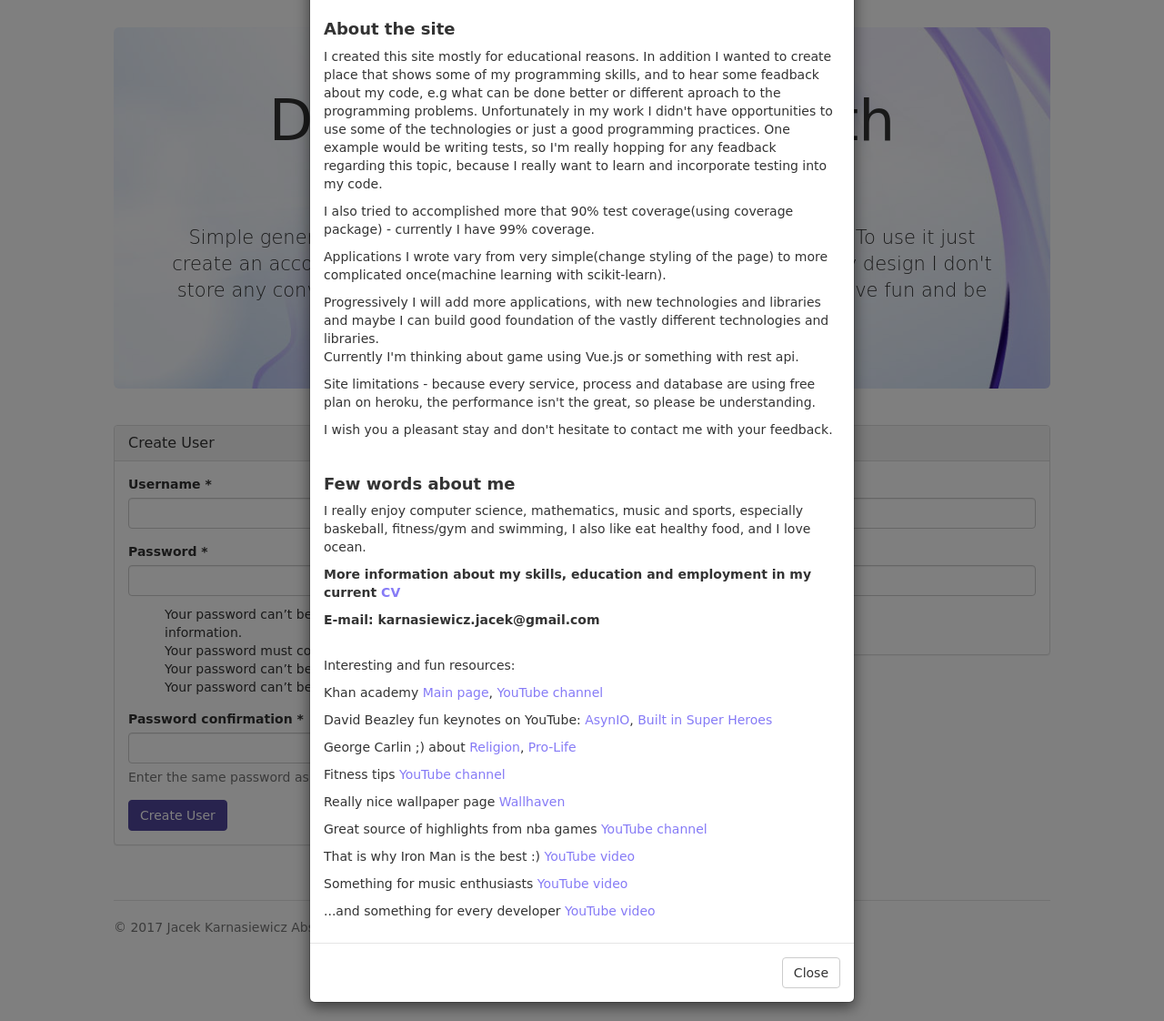
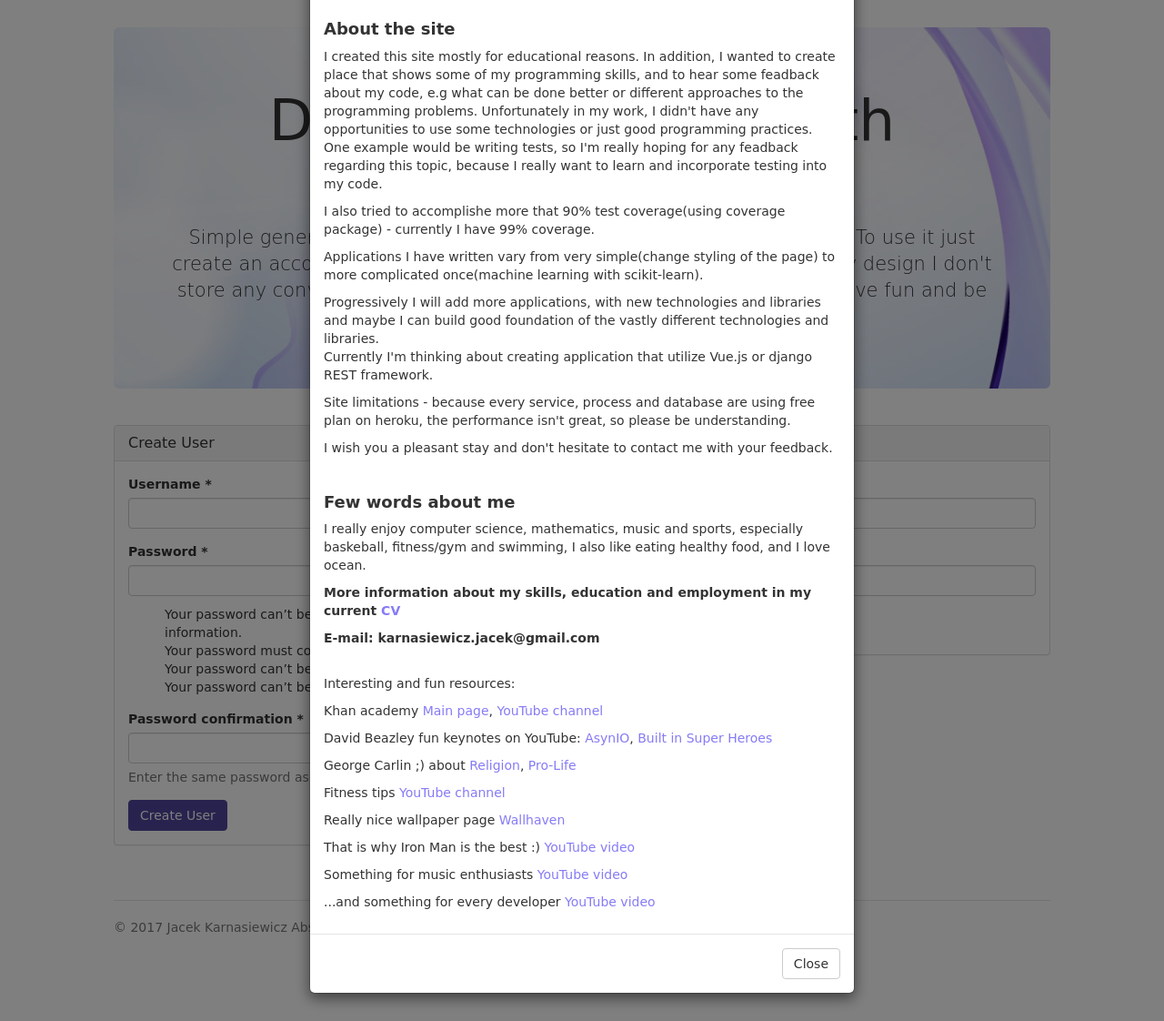
Before and after one commit to JacekKarnasiewicz/HomePage, a Django app: page /auth_chat/ in a window 1280 px wide, after a click on "About/Contact". Shown: the part 91-1213 px from the top of the page at 91% size. Run offline with Django 3.2, Linux system fonts and the light colour scheme; data comes from the database, SQL or seed files in the repository; parts of the project's set-up code (start-up, migrations or seed data) failed here and were passed over; some libraries are stand-ins or nearby versions.

Commit message:
content update

```diff
--- a/HomePage/templates/about_modal.html
+++ b/HomePage/templates/about_modal.html
@@ -9,18 +9,18 @@
 			<div class="modal-body">
 
 				<h4><b>About the site</b></h4>
-				<p>I created this site mostly for educational reasons. In addition I wanted to create place that shows some of my programming skills, and to hear some feadback about my code, e.g what can be done better or different aproach to the programming problems. Unfortunately in my work I didn't have opportunities to use some of the technologies or just a good programming practices. One example would be writing tests, so I'm really hopping for any feadback regarding this topic, because I really want to learn and incorporate testing into my code.
+				<p>I created this site mostly for educational reasons. In addition, I wanted to create place that shows some of my programming skills, and to hear some feadback about my code, e.g what can be done better or different approaches to the programming problems. Unfortunately in my work, I didn't have any opportunities to use some technologies or just good programming practices. One example would be writing tests, so I'm really hoping for any feadback regarding this topic, because I really want to learn and incorporate testing into my code.
 				</p>
-				<p>I also tried to accomplished more that 90% test coverage(using coverage package) - currently I have 99% coverage.</p>
-				<p>Applications I wrote vary from very simple(change styling of the page) to more complicated once(machine learning with scikit-learn).</p>
-				<p>Progressively I will add more applications, with new technologies and libraries and maybe I can build good foundation of the vastly different technologies and libraries.<br>Currently I'm thinking about game using Vue.js or something with rest api.</p>
-				<p>Site limitations - because every service, process and database are using free plan on heroku, the performance isn't the great, so please be understanding.</p>
+				<p>I also tried to accomplishe more that 90% test coverage(using coverage package) - currently I have 99% coverage.</p>
+				<p>Applications I have written vary from very simple(change styling of the page) to more complicated once(machine learning with scikit-learn).</p>
+				<p>Progressively I will add more applications, with new technologies and libraries and maybe I can build good foundation of the vastly different technologies and libraries.<br>Currently I'm thinking about creating application that utilize Vue.js or django REST framework.</p>
+				<p>Site limitations - because every service, process and database are using free plan on heroku, the performance isn't great, so please be understanding.</p>
 				<p>I wish you a pleasant stay and don't hesitate to contact me with your feedback.</p>
 				<br>
 
 
 				<h4><b>Few words about me</b></h4>
-				<p>I really enjoy computer science, mathematics, music and sports, especially baskeball, fitness/gym and swimming, I also like eat healthy food, and I love ocean.</p>
+				<p>I really enjoy computer science, mathematics, music and sports, especially baskeball, fitness/gym and swimming, I also like eating healthy food, and I love ocean.</p>
 				<p><b>More information about my skills, education and employment in my current <a target="_blank" href="{% static 'pdfs/Karnasiewicz Jacek (CV).pdf' %}">CV</a></b></p>
 				<p><b>E-mail: karnasiewicz.jacek@gmail.com</b></p>
 				<br>
@@ -41,7 +41,6 @@
 				</p>
 				<p>Fitness tips <a target="_blank" href="https://www.youtube.com/user/JDCav24">YouTube channel</a></p>
 				<p>Really nice wallpaper page <a target="_blank" href="https://alpha.wallhaven.cc/">Wallhaven</a></p>
-				<p>Great source of highlights from nba games <a target="_blank" href="https://www.youtube.com/channel/UChrOBQH5d7t2_hVXHDInoYA/featured">YouTube channel</a></p>
 				<p>That is why Iron Man is the best :) <a target="_blank" href="https://www.youtube.com/watch?v=5mOfsvRxRTk">YouTube video</a></p>
 				<p>Something for music enthusiasts <a target="_blank" href="https://www.youtube.com/watch?v=5pidokakU4I">YouTube video</a></p>
 				<p>...and something for every developer <a target="_blank" href="https://www.youtube.com/watch?v=BKorP55Aqvg">YouTube video</a></p>
```
